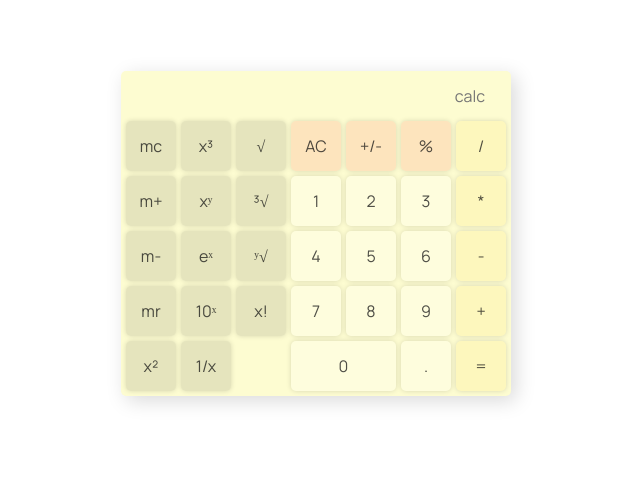
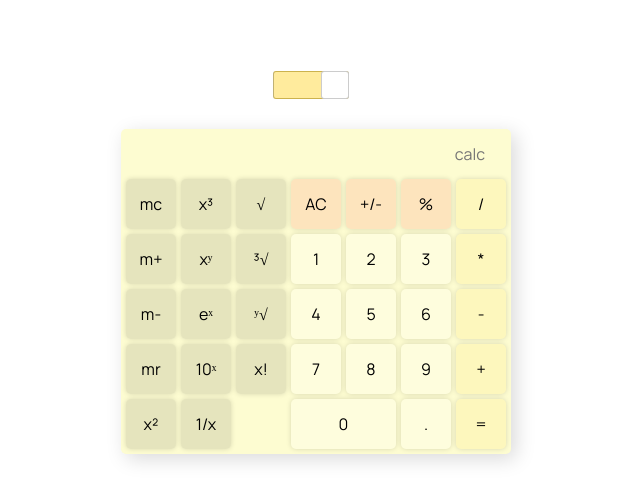
Before and after one commit to LastSkywalkerER/innowise-calc, a website built with webpack: page src/index.html in a window 1280 px wide. Shown: the whole page, without its empty margins (324-964 px from the left). Built offline with nearby package versions, Linux system fonts and the light colour scheme.

Commit message:
add dark theme toggler

```diff
--- /dev/null
+++ b/src/checkbox.sass
@@ -0,0 +1,101 @@
+.checkbox-ya
+  display: inline-block
+  height: 28px
+  line-height: 28px
+  margin-right: 10px
+  position: relative
+  vertical-align: middle
+  user-select: none
+
+  & .checkbox-ya-switch
+    display: inline-block
+    box-sizing: border-box
+    width: 76px
+    height: 28px
+    margin: 0 auto
+    position: relative
+    background: linear-gradient(90deg, #FFEB9D 0%, #FFEB9D 50%, #e8e9e9 50%, #e8e9e9 200%)
+    background-position: -72px 0
+    background-size: 200% 100%
+    border: 1px solid #bababb
+    border-radius: 3px
+    font-size: 13px
+    color: #000
+    transition: all 150ms ease-in
+
+  & .checkbox-ya-switch:before
+    content: ''
+    display: block
+    box-sizing: border-box
+    width: 28px
+    height: 28px
+    position: absolute
+    top: 50%
+    left: -1px
+    text-indent: -100%
+    background-color: #fff
+    border: 1px solid rgba(0,0,0,.2)
+    border-radius: 3px
+    transform: translateY(-50%)
+    transition: all 150ms ease-in
+
+  & .checkbox-ya-feature
+    position: relative
+    display: block
+    height: 28px
+    line-height: 28px
+    overflow: hidden
+
+  & .checkbox-ya-feature:before, .checkbox-ya .checkbox-ya-feature:after
+    content: ''
+    display: block
+    position: absolute
+    top: 50%
+    transform: translateY(-50%)
+    transition: all 150ms ease-in
+
+  & .checkbox-ya-feature:before
+    content: attr(data-label-on)
+    left: -60%
+
+  & .checkbox-ya-feature:after
+    content: attr(data-label-off)
+    right: 8px
+
+  & input[type=checkbox]
+    display: block
+    width: 0
+    height: 0
+    position: absolute
+    z-index: -1
+    opacity: 0
+
+  & input[type=checkbox]:checked + .checkbox-ya-switch
+    background-position: 0 0
+    border-color: rgba(153,122,0,.5)
+
+  & input[type=checkbox]:checked + .checkbox-ya-switch:before
+    left: calc(100% - 27px)
+
+  & input[type=checkbox]:checked + .checkbox-ya-switch .checkbox-ya-feature:before
+    left: 13px
+
+  & input[type=checkbox]:checked + .checkbox-ya-switch .checkbox-ya-feature:after
+    right: -60%
+
+  & input[type=checkbox]:not(:disabled) + .checkbox-ya-switch:hover:before
+    border-color: rgba(0,0,0,.6)
+
+  & input[type=checkbox]:not(:disabled) + .checkbox-ya-switch:hover
+    cursor: pointer
+
+  & input[type=checkbox]:disabled + .checkbox-ya-switch
+    border-color: rgba(0, 0, 0, .1)
+    filter: grayscale(70%)
+
+  & input[type=checkbox]:disabled + .checkbox-ya-switch .checkbox-ya-feature
+    color: #999
+
+  &.focused .checkbox-ya-switch:before
+    border-width: 2px
+    border-color: #ffdb4d
--- a/src/index.html
+++ b/src/index.html
@@ -13,6 +13,18 @@
   </head>
   <body>
     <section class="main">
+      <div class="theme-toggler">
+        <label class="checkbox-ya">
+          <input type="checkbox" checked />
+          <span class="checkbox-ya-switch">
+            <span
+              class="checkbox-ya-feature"
+              data-label-on=""
+              data-label-off=""
+            ></span>
+          </span>
+        </label>
+      </div>
       <div class="calculator" id="calculator">
         <div class="calculator-input text-field">
           <input
--- a/src/index.js
+++ b/src/index.js
@@ -1,3 +1,4 @@
+import changeTheme from './modules/changeTheme';
 import renderButtons from './modules/renderButtons';
 import Command from './modules/Commands/ButtonsCommand';
 import СalcMath from './modules/CalcMath';
@@ -6,6 +7,7 @@ import {
 } from './modules/buttonNames';
 
 import './style.sass';
+import './checkbox.sass';
 
 const calculator = document.getElementById('calculator');
 const input = calculator.querySelector('.text-field__input');
@@ -16,6 +18,8 @@ const buttonsSimpleRightBlock = buttons.querySelector('.simple--right');
 const buttonsNumbersBlock = buttons.querySelector('.numbers');
 
 const command = new Command(new СalcMath(input), buttonNames);
+
+changeTheme();
 
 renderButtons(
   buttonsHardBlock,
--- /dev/null
+++ b/src/modules/changeTheme.js
@@ -0,0 +1,94 @@
+/* eslint-disable indent */
+/* eslint-disable no-unused-expressions */
+export default () => {
+  const themeToggler = document.querySelector('.theme-toggler input[type=checkbox]');
+  const lightTheme = [{
+      name: '--main-color',
+      color: '#fdfcd1',
+    },
+    {
+      name: '--text-color',
+      color: 'black',
+    },
+    {
+      name: '--shadow-color',
+      color: 'rgba(0, 0, 0, 0.15)',
+    },
+    {
+      name: '--button-color',
+      color: '#00000018',
+    },
+    {
+      name: '--number-button-color',
+      color: '#ffffff41',
+    },
+    {
+      name: '--right-button-color',
+      color: '#ffc40018',
+    },
+    {
+      name: '--top-button-color',
+      color: '#ff000018',
+    },
+    {
+      name: '--clicked-button-color',
+      color: '#00000056',
+    },
+  ];
+  const darkTheme = [{
+      name: '--main-color',
+      color: '#3f3f3f',
+    },
+    {
+      name: '--text-color',
+      color: '#e2e2e2',
+    },
+    {
+      name: '--shadow-color',
+      color: 'rgba(0, 0, 0, 0.15)',
+    },
+    {
+      name: '--button-color',
+      color: '#494949',
+    },
+    {
+      name: '--number-button-color',
+      color: '#ffffff54',
+    },
+    {
+      name: '--right-button-color',
+      color: '#ffc40065',
+    },
+    {
+      name: '--top-button-color',
+      color: '#ff00003f',
+    },
+    {
+      name: '--clicked-button-color',
+      color: '#00000056',
+    },
+  ];
+  const darkName = 'dark';
+  const lightName = 'light';
+  // eslint-disable-next-line no-extra-boolean-cast
+  let themeName = !!localStorage.getItem('themeName') ? localStorage.getItem('themeName') : lightName;
+
+  const setTheme = (theme) => {
+    theme === darkTheme ? themeName = darkName : themeName = lightName;
+    localStorage.setItem('themeName', themeName);
+    themeToggler.checked = themeName !== darkName;
+    theme.forEach((elem) => document.documentElement.style.setProperty(elem.name, elem.color));
+  };
+
+  document.addEventListener('DOMContentLoaded', () => {
+    themeName === darkName ? setTheme(darkTheme) : setTheme(lightTheme);
+  });
+
+  themeToggler.addEventListener('change', (event) => {
+    if (event.target.checked) {
+      setTheme(lightTheme);
+    } else {
+      setTheme(darkTheme);
+    }
+  });
+}
--- a/src/style.sass
+++ b/src/style.sass
@@ -1,10 +1,12 @@
-:root
-  --shadow-color: rgba(0, 0, 0, 0.15)
-  --button-color: #00000018
-  --number-button-color: #ffffff41
-  --right-button-color: #ffc40018
-  --top-button-color: #ff000018
-  --clicked-button-color: #00000056
+// :root
+//   --main-color: #3f3f3f
+//   --text-color: #e2e2e2
+//   --shadow-color: rgba(0, 0, 0, 0.15)
+//   --button-color: #494949
+//   --number-button-color: #ffffff54
+//   --right-button-color: #ffc40065
+//   --top-button-color: #ff00003f
+//   --clicked-button-color: #00000056
 
 body
   font-family: Manrope, 'sans-serif'
@@ -16,6 +18,7 @@ input[type="text"]
   font-family: inherit
   font-size: inherit
   line-height: inherit
+  color: inherit
   outline: none
   margin: 0
   background-color: transparent
@@ -33,15 +36,19 @@ input[type="text"]
 
 .main
   display: flex
+  flex-direction: column
   align-items: center
   justify-content: center
   padding-top: 5%
 
 .calculator
-  background: #fdfcd1
+  margin-top: 30px
+  background: var(--main-color)
+  color: var(--text-color)
   overflow: hidden
   border-radius: 5px
   box-shadow: 5px 5px 20px var(--shadow-color)
+  transition: 200ms
   &-input
     height: 50px
     display: flex
@@ -51,7 +58,6 @@ input[type="text"]
       color: green
   & .button
     background: var(--button-color)
-    color: #111111bd
     padding: 10px
     border-radius: 5px
     box-shadow: 0 0 5px var(--shadow-color)
```
